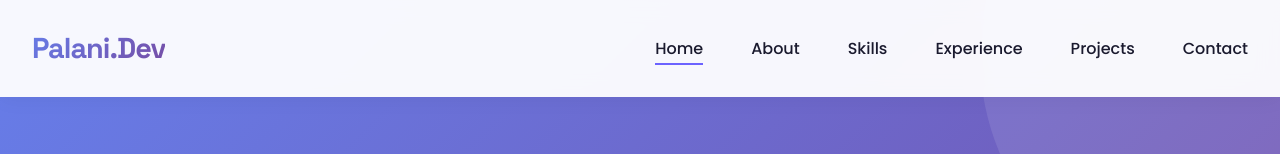
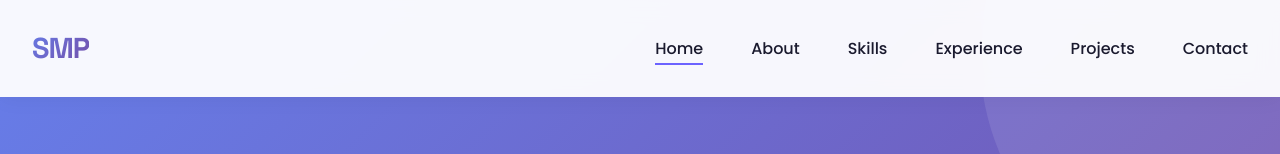
Before and after one commit to palani41/portfolio, a plain HTML site: page index.html in a window 1280 px wide. Shown: the top 154 px of the page. Drawn offline with Linux system fonts and the light colour scheme.

Commit message:
Added some Ui changes

```diff
--- a/index.html
+++ b/index.html
@@ -14,7 +14,7 @@
   <!-- Navigation -->
   <nav id="navbar">
     <div class="nav-container">
-      <div class="logo">Palani.Dev</div>
+      <div class="logo">SMP</div>
       <ul class="nav-links" id="navLinks">
         <li><a href="#home" class="active">Home</a></li>
         <li><a href="#about">About</a></li>
```
